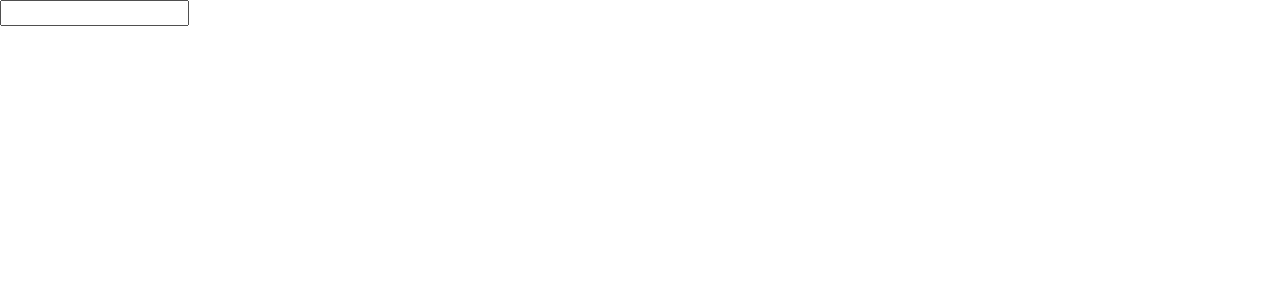
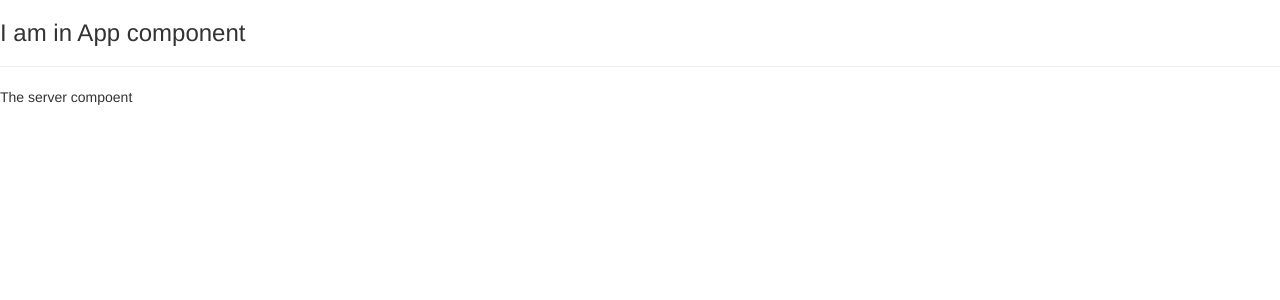
Before and after one commit to apoorva-shah/angular-app, an Angular app: page / in a window 1280 px wide. Shown: the top 300 px of the page. Built offline with nearby package versions, Linux system fonts and the light colour scheme.

Commit message:
Used server component

```diff
--- a/src/app/app.component.html
+++ b/src/app/app.component.html
@@ -1,3 +1,5 @@
-<!--The content below is only a placeholder and can be replaced.-->
-<input type="text" [(ngModel)]="name">
-<p>{{ name }}</p>
+<h3>I am in App component</h3>
+<hr>
+<app-server>
+
+</app-server>
--- a/src/app/app.component.ts
+++ b/src/app/app.component.ts
@@ -6,5 +6,4 @@
   styleUrls: ['./app.component.css']
 })
 export class AppComponent {
-  name = '';
 }
--- a/src/app/app.module.ts
+++ b/src/app/app.module.ts
@@ -3,10 +3,12 @@
 import { FormsModule } from '@angular/forms';
 
 import { AppComponent } from './app.component';
+import { ServerComponent } from './server/server.component';
 
 @NgModule({
   declarations: [
-    AppComponent
+    AppComponent,
+    ServerComponent
   ],
   imports: [
     BrowserModule,
--- /dev/null
+++ b/src/app/server/server.component.html
@@ -0,0 +1 @@
+<p>The server compoent</p>
```
Also changed, not shown: src/app/server/server.component.ts (added, +10 -0 lines).
